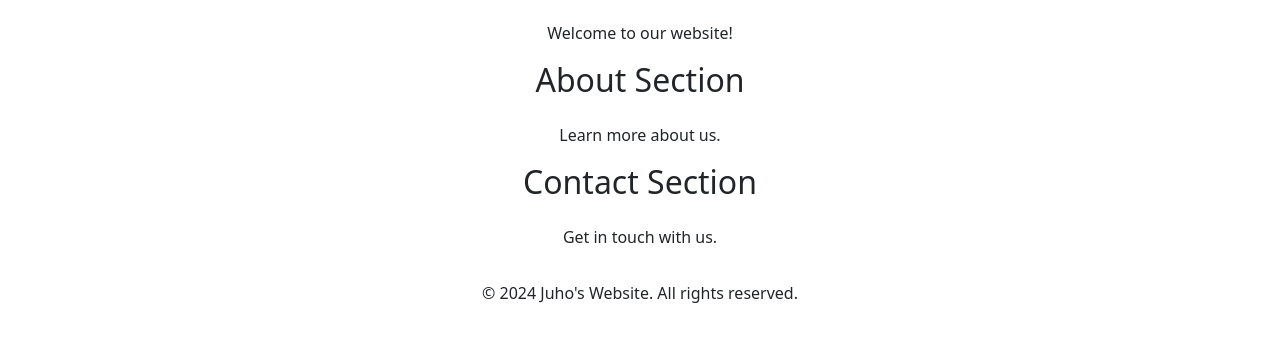
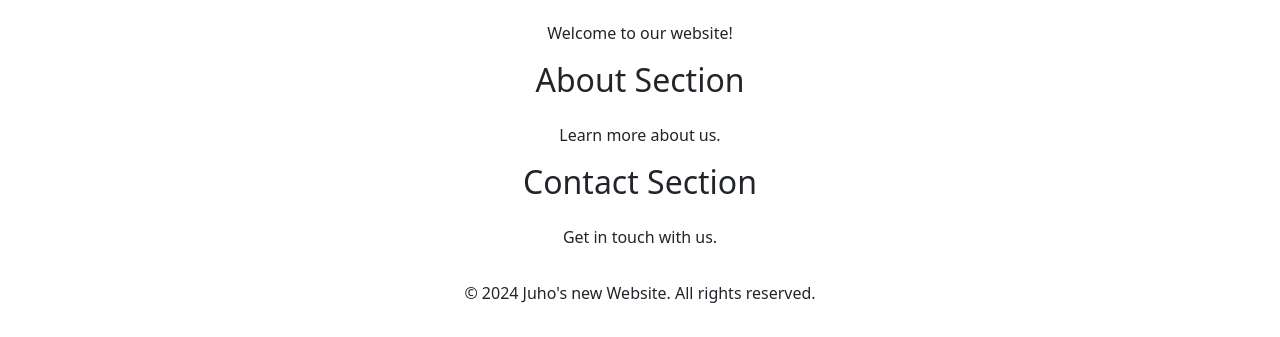
Before and after one commit to juhokas/my-jdpwebsite, a plain HTML site: page index.html in a window 1280 px wide. Shown: the part 693-1030 px from the top of the page. Drawn offline with nearby package versions, Linux system fonts and the light colour scheme.

```diff
--- a/index.html
+++ b/index.html
@@ -82,7 +82,7 @@
     </main>
 
     <footer class="text-center py-3">
-        <p>&copy; 2024 Juho's Website. All rights reserved.</p>
+        <p>&copy; 2024 Juho's new Website. All rights reserved.</p>
     </footer>
 
     <!-- Bootstrap JS and Popper.js -->
```
